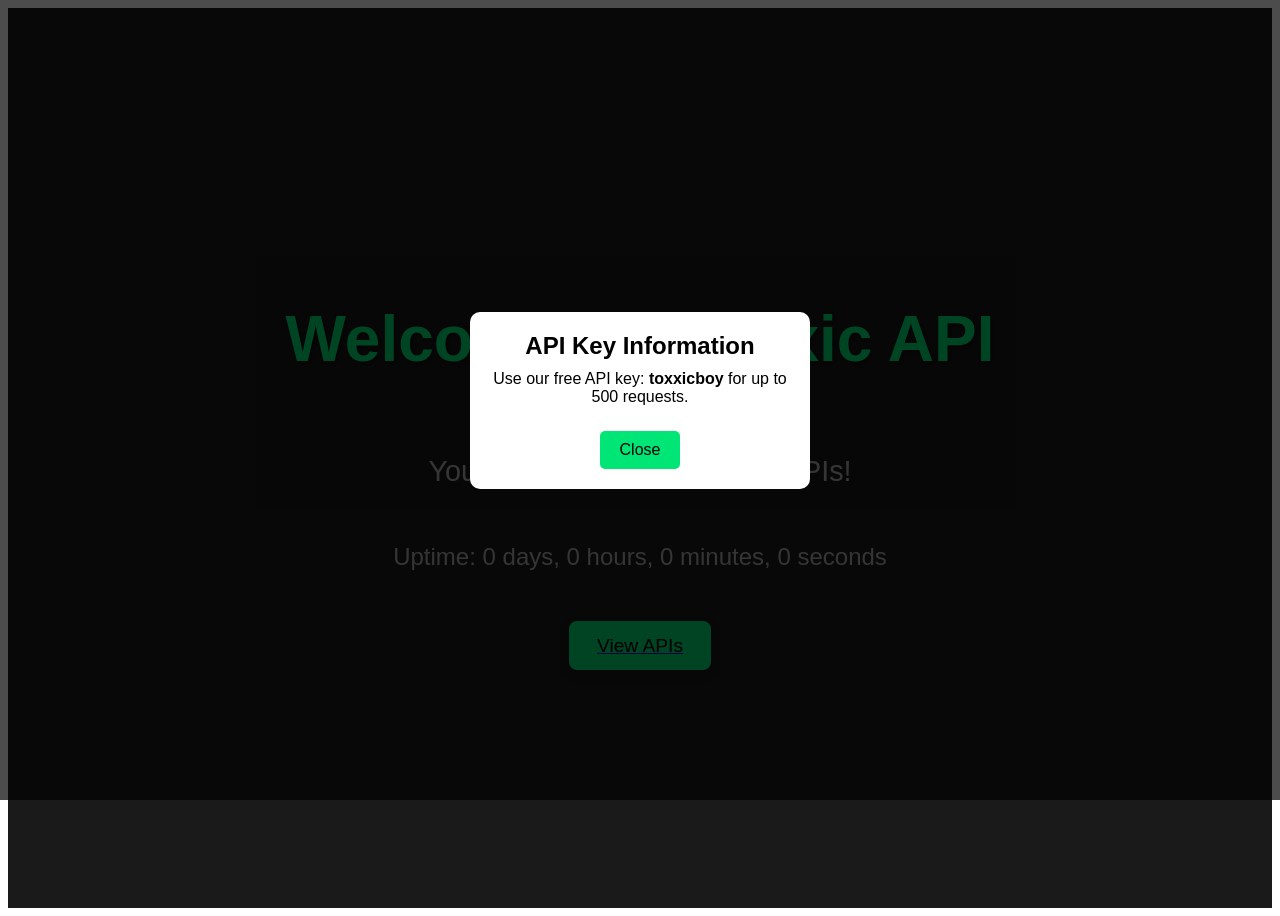
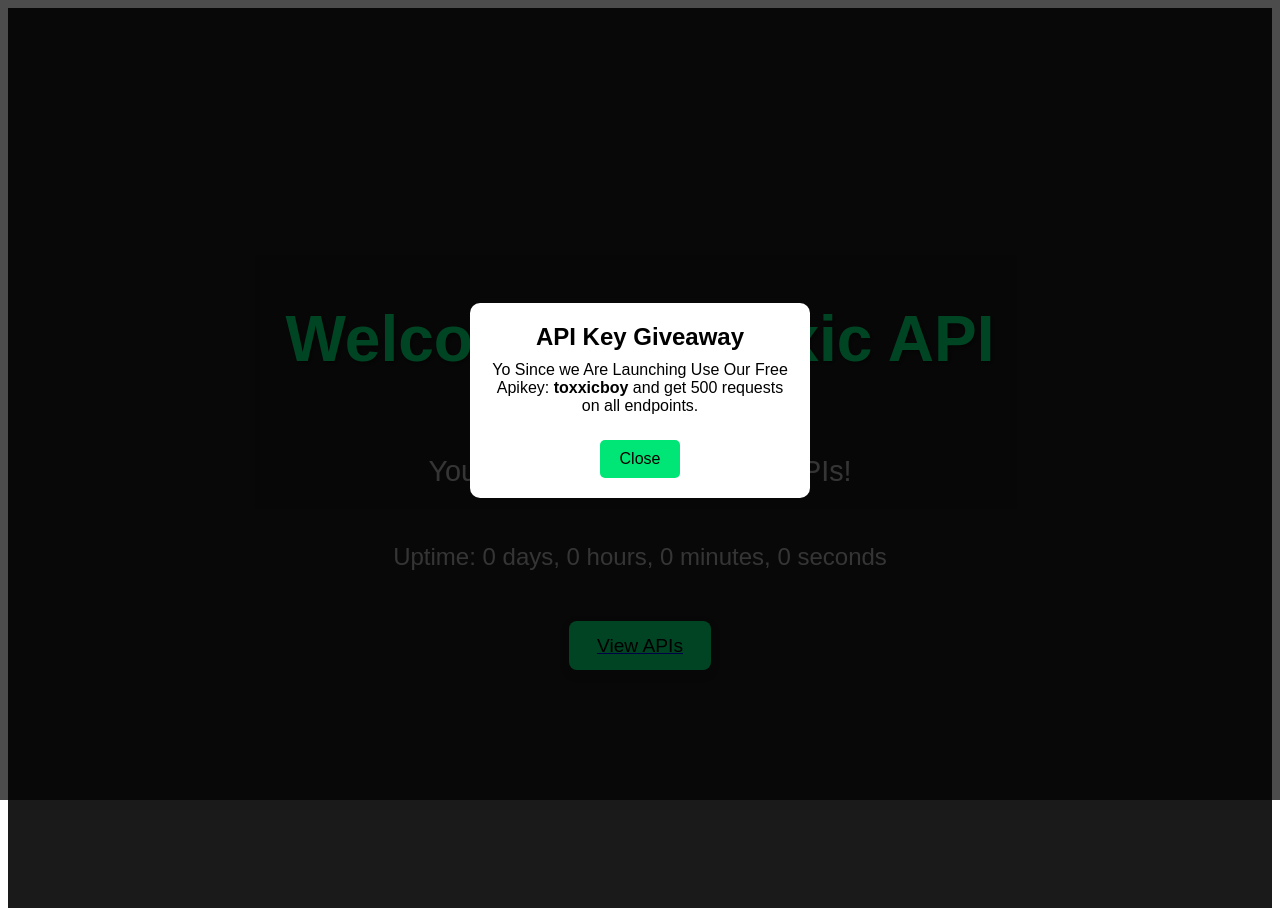
Before and after one commit to Hiddenleaf456/Hmmmm, a Next.js app: page / in a window 1280 px wide. Built offline with nearby package versions, Linux system fonts and the light colour scheme.

Commit message:
Update index.js

```diff
--- a/pages/index.js
+++ b/pages/index.js
@@ -116,9 +116,9 @@ export default function Dashboard() {
             textAlign: 'center',
             width: '300px',
           }}>
-            <h2 style={{ margin: 0 }}>API Key Information</h2>
+            <h2 style={{ margin: 0 }}>API Key Giveaway</h2>
             <p style={{ margin: '10px 0' }}>
-              Use our free API key: <strong>toxxicboy</strong> for up to 500 requests.
+              Yo Since we Are Launching Use Our Free Apikey: <strong>toxxicboy</strong> and get 500 requests on all endpoints.
             </p>
             <button onClick={closeModal} style={{
               backgroundColor: '#00e676',
```
